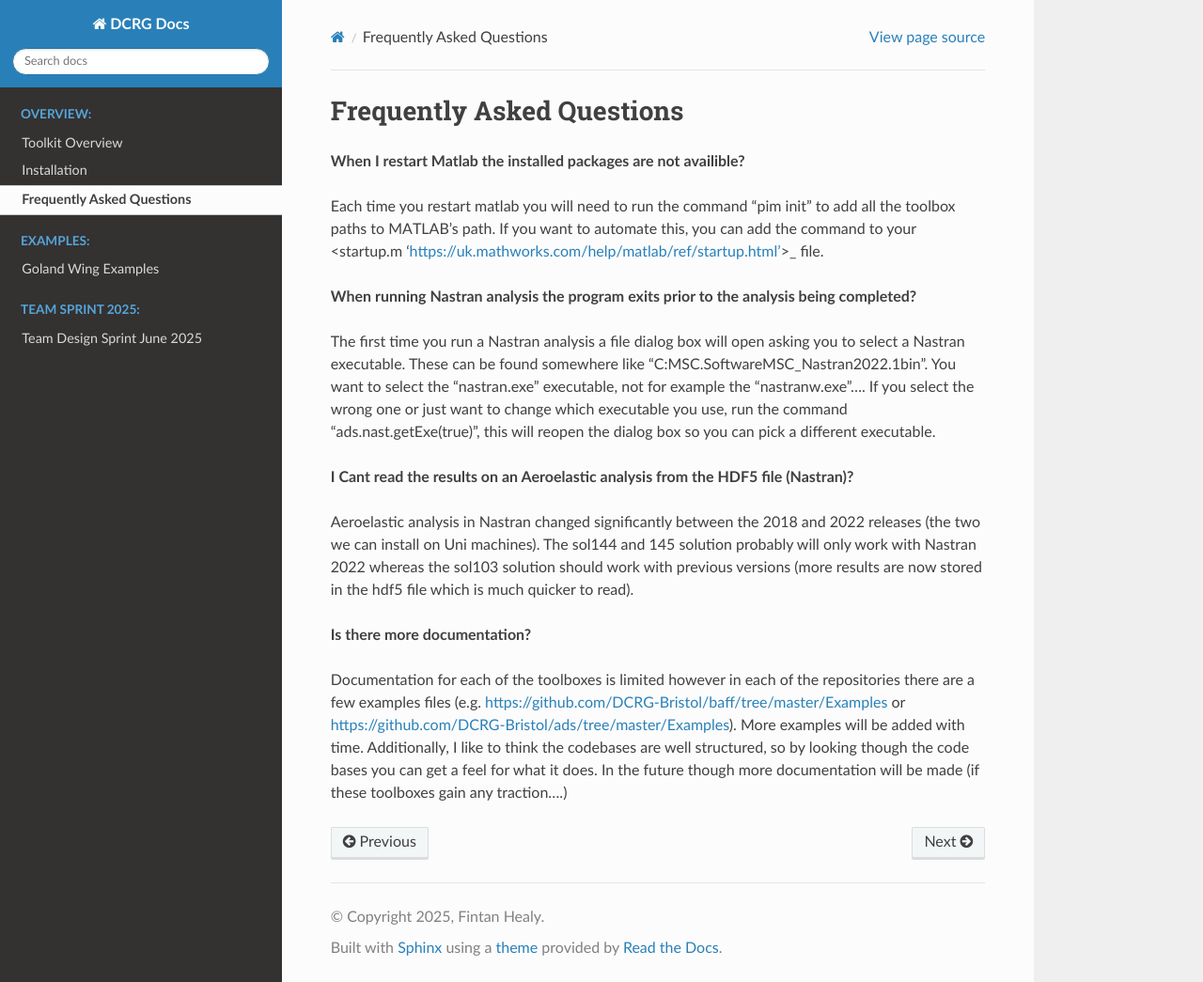
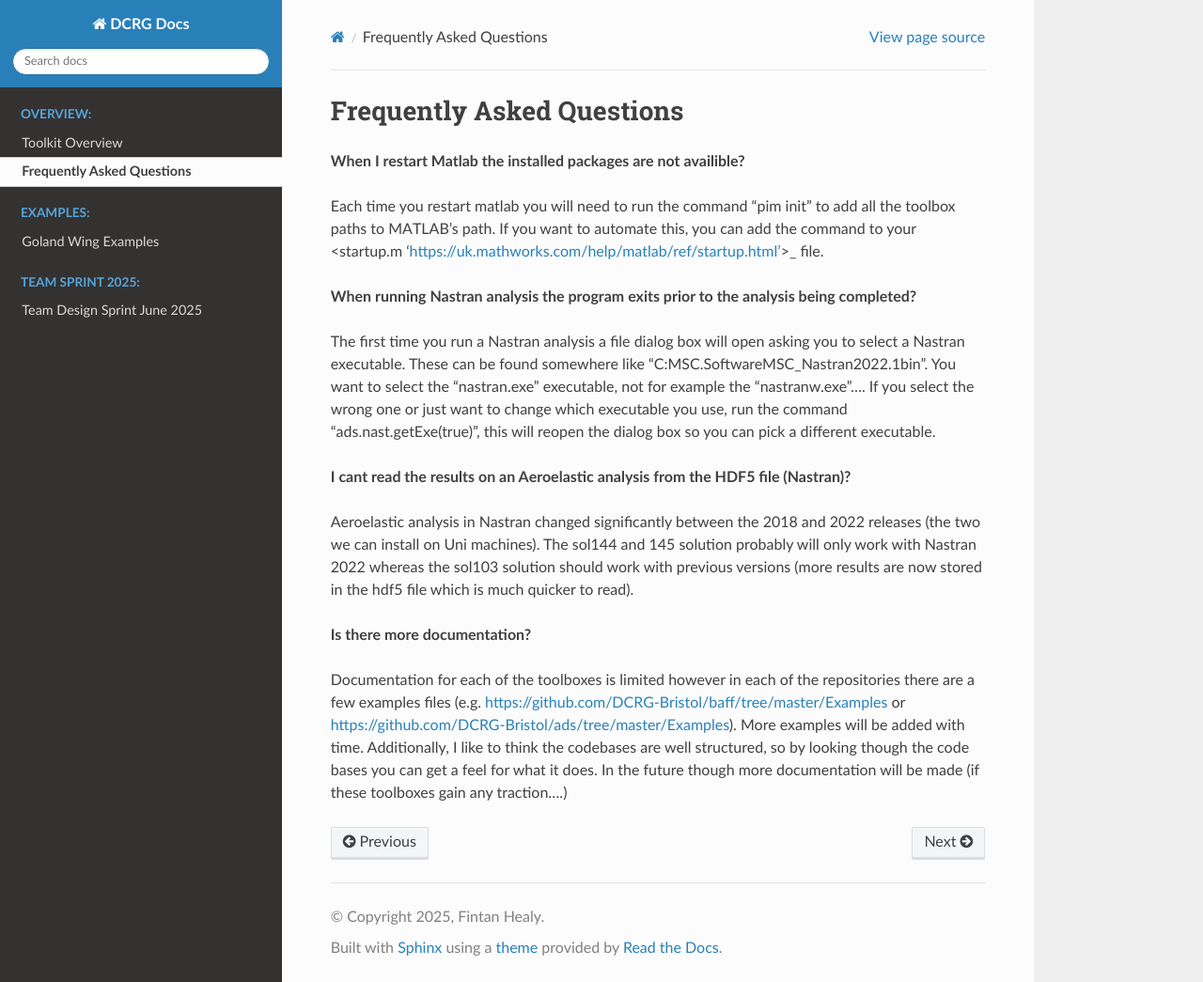
Before and after one commit to DCRG-Bristol/docs, a Sphinx documentation site: the page built from source/FAQ.rst, in a window 1280 px wide and 1045 px high. Shown: the whole window at 94% size. Built offline with Sphinx 7.4.7 and the Read the Docs theme 3.1.0, drawn with Linux system fonts in a browser that asks for light colours.

Commit message:
tidied tree

```diff
--- a/source/FAQ.rst
+++ b/source/FAQ.rst
@@ -9,7 +9,7 @@ Each time you restart matlab you will need to run the command “pim init” to
 
 The first time you run a Nastran analysis a file dialog box will open asking you to select a Nastran executable. These can be found somewhere like “C:\MSC.Software\MSC_Nastran\2022.1\bin”. You want to select the “nastran.exe” executable, not for example the “nastranw.exe”…. If you select the wrong one or just want to change which executable you use, run the command “ads.nast.getExe(true)”, this will reopen the dialog box so you can pick a different executable.
 
-**I Cant read the results on an Aeroelastic analysis from the HDF5 file (Nastran)?**
+**I cant read the results on an Aeroelastic analysis from the HDF5 file (Nastran)?**
 
 Aeroelastic analysis in Nastran changed significantly between the 2018 and 2022 releases (the two we can install on Uni machines). The sol144 and 145 solution probably will only work with Nastran 2022 whereas the sol103 solution should work with previous versions (more results are now stored in the hdf5 file which is much quicker to read).
 
--- a/source/index.rst
+++ b/source/index.rst
@@ -16,7 +16,6 @@ The packages are generally developed in Matlab and can all be found on the group
    :caption: Overview:
 
    overview
-   install
    FAQ
 
 .. toctree::
```
Also changed, not shown: source/install.rst (deleted, +0 -25 lines).
